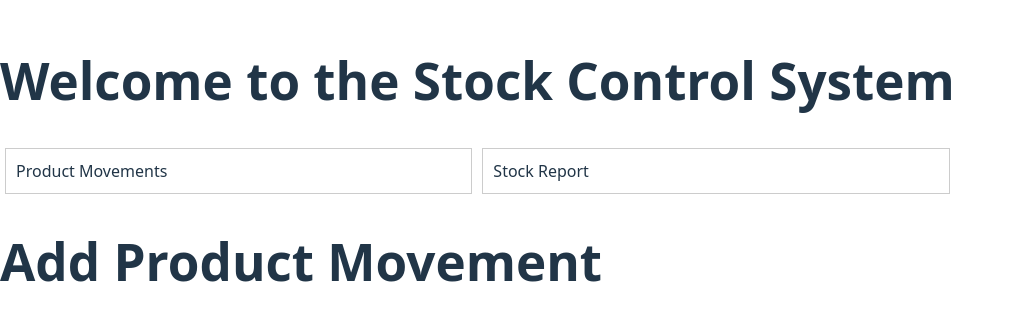
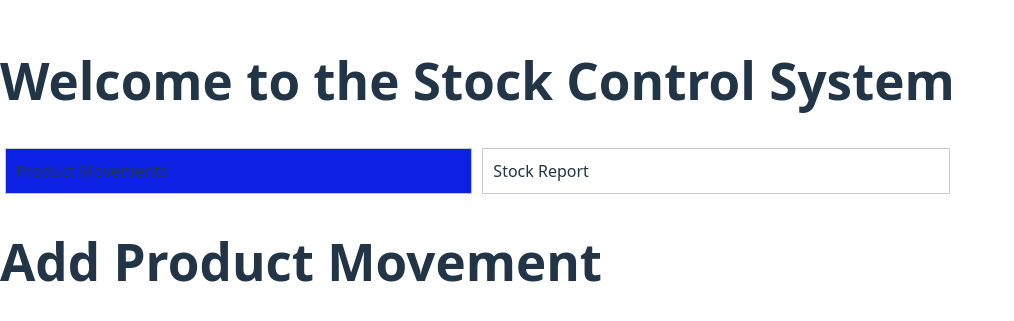
Before and after one commit to thiagoauper/stock-control, a React (Vite) app in the folder stock-control-ui-react/: page / in a window 1280 px wide. Shown: the part 229-550 px from the top of the page, without its empty margins (0-1014 px from the left). Built offline with nearby package versions, Linux system fonts and the light colour scheme.

Commit message:
Styling home page.

```diff
--- a/stock-control-ui-react/src/App.css
+++ b/stock-control-ui-react/src/App.css
@@ -10,3 +10,11 @@
   border: 1px solid #ccc;
   margin: 5px;
 }
+
+.flex-item:hover {
+  background-color: #33a9ad;
+}
+
+.selected {
+  background-color: #0c21e4;
+}
--- a/stock-control-ui-react/src/App.jsx
+++ b/stock-control-ui-react/src/App.jsx
@@ -20,10 +20,10 @@ function App() {
       <h1>Welcome to the Stock Control System</h1>
 
       <div className='flex-container'>
-        <div className='flex-item' onClick={() => setDisplayProductMovements(true)}>
+        <div className={`flex-item ${displayProductMovements ? 'selected' : ''}`} onClick={() => setDisplayProductMovements(true)}>
           Product Movements
         </div>
-        <div className='flex-item' onClick={() => setDisplayProductMovements(false)}>
+        <div className={`flex-item ${!displayProductMovements ? 'selected' : ''}`} onClick={() => setDisplayProductMovements(false)}>
           Stock Report
         </div>
       </div>
```
